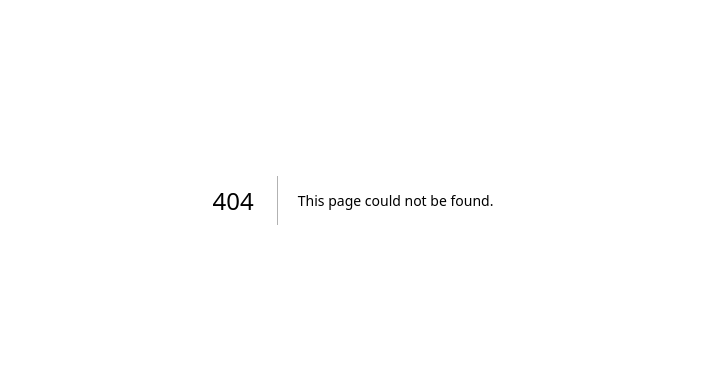
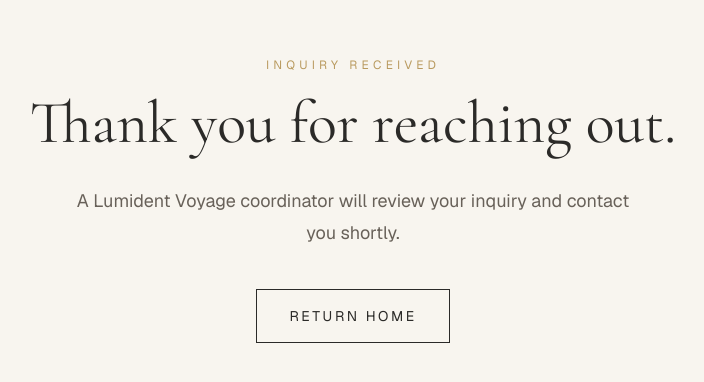
Before and after one commit to LumidentVoyage/lumident-voyage, a Next.js app: page /src/app/thank-you in a window 1280 px wide. Before the commit this address had no page. Shown: the part 200-582 px from the top of the page, without its empty margins (287-991 px from the left). Built offline with nearby package versions, Linux system fonts and the light colour scheme.

Commit message:
Add Thank You page component

```diff
--- /dev/null
+++ b/src/app/src/app/thank-you/page.tsx
@@ -0,0 +1,29 @@
+import Link from "next/link";
+
+export default function ThankYouPage() {
+  return (
+    <main className="flex min-h-screen items-center justify-center bg-[#f8f5ef] px-6 text-[#2b2a28]">
+      <div className="max-w-2xl text-center">
+        <p className="mb-5 text-xs uppercase tracking-[0.35em] text-[#b99a5f]">
+          Inquiry Received
+        </p>
+
+        <h1 className="font-serif text-5xl md:text-6xl">
+          Thank you for reaching out.
+        </h1>
+
+        <p className="mx-auto mt-8 max-w-xl text-lg leading-8 text-[#686159]">
+          A Lumident Voyage coordinator will review your inquiry and contact you
+          shortly.
+        </p>
+
+        <Link
+          href="/"
+          className="mt-10 inline-block border border-[#2b2a28] px-8 py-4 text-sm uppercase tracking-[0.18em]"
+        >
+          Return Home
+        </Link>
+      </div>
+    </main>
+  );
+}
```
